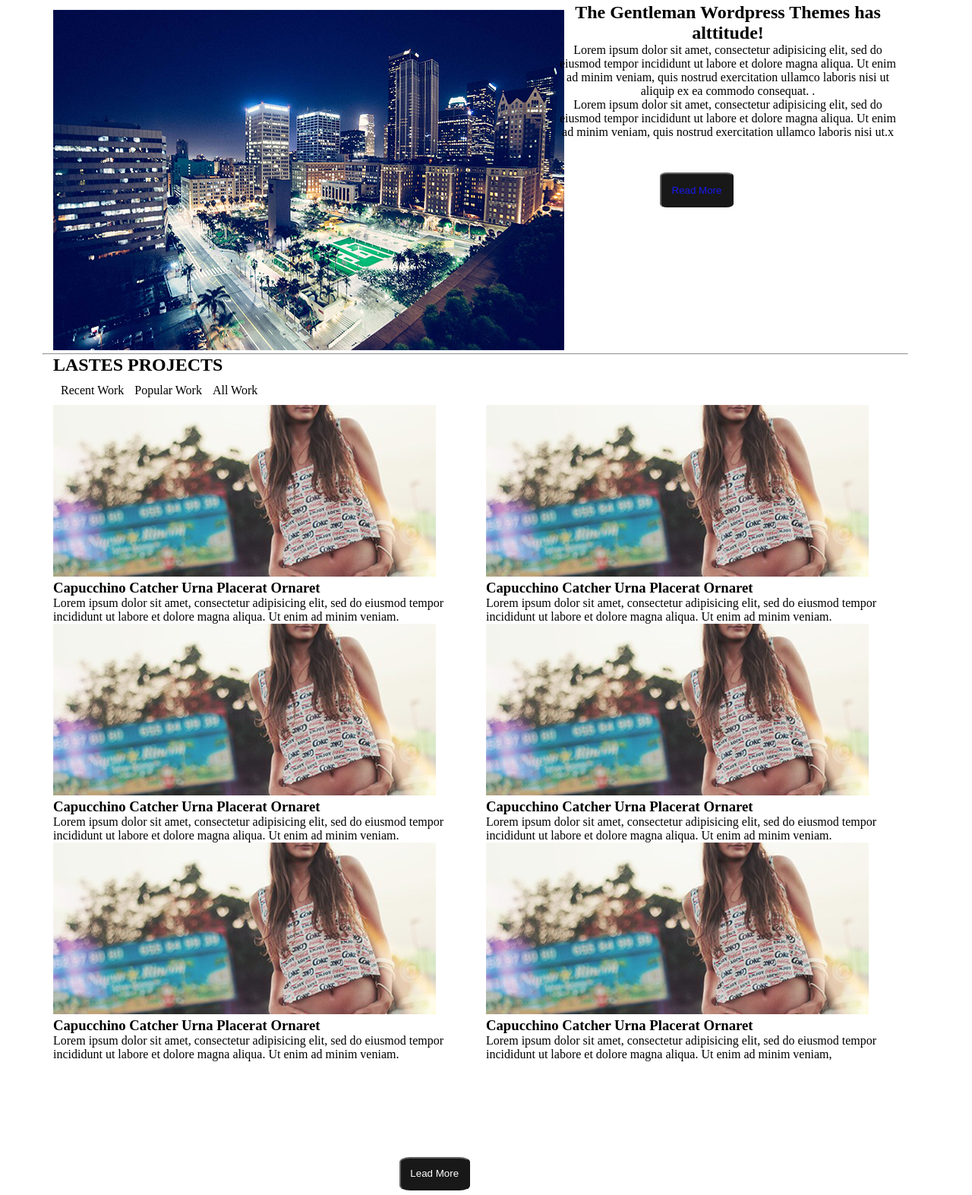
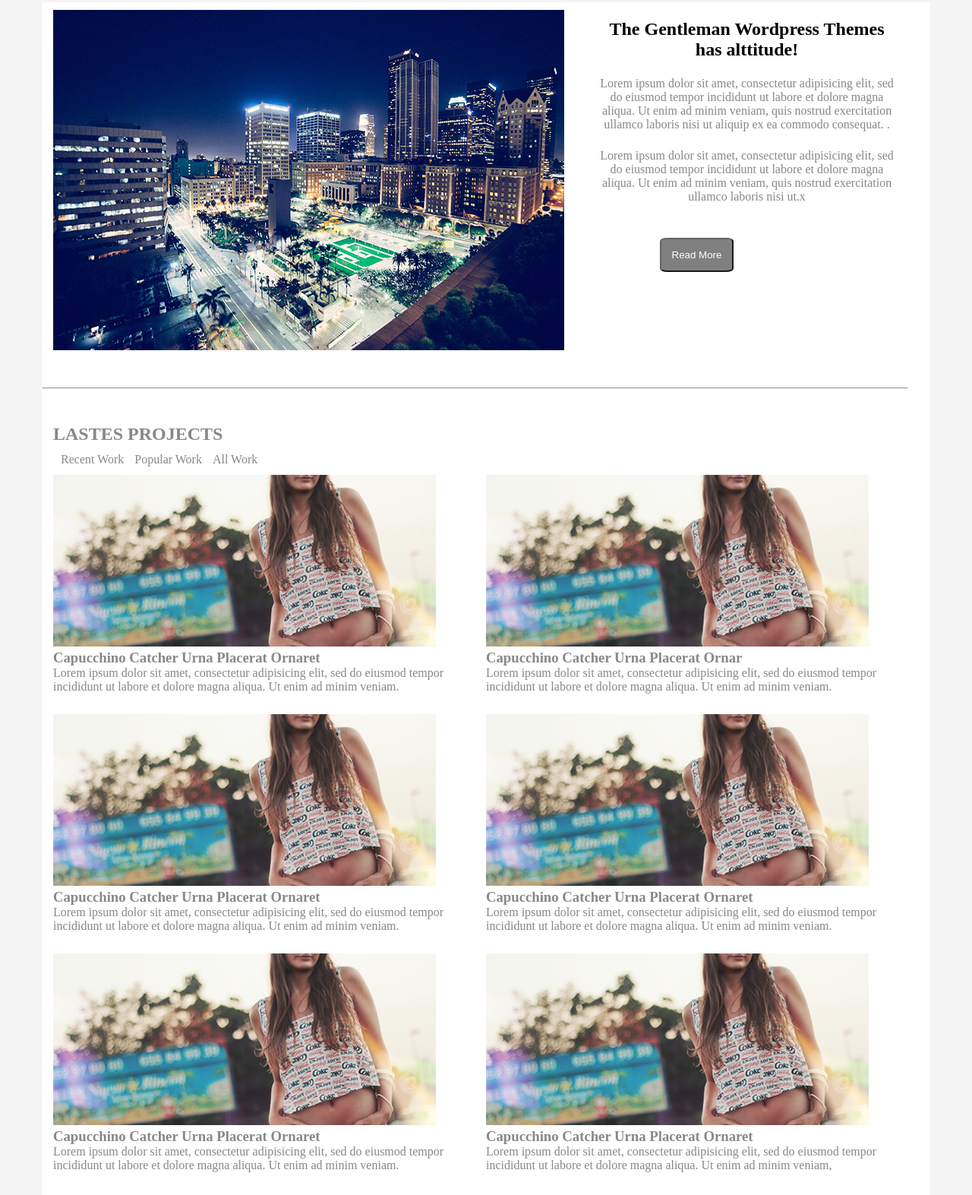
Before and after one commit to apariciozuniga/22_Gentleman, a plain HTML site: page index.html in a window 1280 px wide. Shown: the part 101-1674 px from the top of the page at 76% size. Drawn offline with Linux system fonts and the light colour scheme.

Commit message:
Se agregaron redes sociales y el color de letra

```diff
--- a/css/main.css
+++ b/css/main.css
@@ -5,8 +5,8 @@
 
 }
 .black{
-	background-color: black;
-	color: white;
+	background-color: #262626;
+	color: gray;
 	padding: 4%;
 	margin-bottom: 2%;
 	padding: 2%;
@@ -20,12 +20,12 @@ li{
 	margin-top: 10px;
 }
 .btn{
-	background-color: black;
 	padding: 3%;
 	border-radius: 10%;
 	margin-left: 30%;
 	margin-top: 10%;
 	opacity: 0.9;
+	background-color: #737373;
 }
 .list{
 
@@ -41,14 +41,19 @@ li{
 }
 a{
 	text-decoration: none;
+
 }
+.align{
+	margin-left: 50px;
+	margin-top: 5%;
+}
+
 .btn1{
 	padding: 1%;
 	border-radius: 15%;
 	margin-left: 42%;
 	margin-top: 10%;
-	background-color: black;
-	opacity: 0.9;
+	background-color: #4d4d4d;
 	color: white;
 	margin-bottom: 4%;
 }
@@ -73,3 +78,7 @@ a{
 .fondo{
 	background-color: white;
 }
+.top1{
+	margin-bottom: 4%;
+	margin-top: 4%;
+}
--- a/index.html
+++ b/index.html
@@ -17,11 +17,11 @@
 </head>
 <body>
 	<!-- Aqui va el código de su examnen ¡Que les vaya muy bien chicas! Yo se que lo harán genial :3 -->
-  <div class="container-fluid"><!--aqui empieza mi container-fluid todo el nav estar en container fluid-->
+  <div class="container-fluid bg-gray"><!--aqui empieza mi container-fluid todo el nav estar en container fluid-->
     <div class="row black">
       <nav>
         <div class="col-6">
-          <h1>The <b>Gentleman</b><h1><!--el encabezado-->
+          <h1 class="text-white">The <b>Gentleman</b><h1><!--el encabezado-->
         </div>
         <div class="col-6">
             <ul>
@@ -35,35 +35,35 @@
         </div>
       </nav>
   	</div>
-  </div>
-        <div class="container white ">
+  <div class="container fondo">
        <header>
-          <div class="row fondo bg-gray">
+    <div class="row fondo">
         <div class="col-7">
              <img  class="imagen"src="img/header.png" alt="Fondo de header"><!--aqui va  mi imagen de header con un col-6-->
          </div>
          <div class="col-5">
-              <h2 class="text-center">The Gentleman Wordpress Themes has alttitude!</h2>
-              <p class="text-center">Lorem ipsum dolor sit amet, consectetur adipisicing elit, sed do eiusmod
+              <h2 class="text-center align">The Gentleman Wordpress Themes has alttitude!</h2>
+              <p class="text-center text-gray align">Lorem ipsum dolor sit amet, consectetur adipisicing elit, sed do eiusmod
               tempor incididunt ut labore et dolore magna aliqua. Ut enim ad minim veniam,
               quis nostrud exercitation ullamco laboris nisi ut aliquip ex ea commodo
               consequat. .</p>
-              <p class="text-center">Lorem ipsum dolor sit amet, consectetur adipisicing elit, sed do eiusmod
+              <p class="text-center text-gray align ">Lorem ipsum dolor sit amet, consectetur adipisicing elit, sed do eiusmod
               tempor incididunt ut labore et dolore magna aliqua. Ut enim ad minim veniam,
               quis nostrud exercitation ullamco laboris nisi ut.x</p>
-              <button class="btn"><a href="#">Read More</a></button>
+              <button class="btn"><a  class="text-center text-white" href="#">Read More</a>
+              </button>
         </div>
        </div>
         </header><!--aqui termina header-->
         <section>
-          <div class="row"><hr>
+    <div class="row">
+    <hr class="top1">
         <div class="col-6">
-
-              <h2>LASTES PROJECTS</h2><!--titulo primer seccion-->
+            <h2 class="text-gray">LASTES PROJECTS</h2><!--titulo primer seccion-->
             <ul>
-                <li class="list">Recent Work</li>
-                <li class="list">Popular Work</li>
-                <li class="list">All Work</li>
+                <li class="list text-gray">Recent Work</li>
+                <li class="list text-gray">Popular Work</li>
+                <li class="list text-gray">All Work</li>
             </ul>
             </div>
         <div class="col-4"><!--imagenes de cuadritos-->
@@ -72,45 +72,43 @@
     <div class="row">
         <div class="col-6"><!--imagen col-6 de lado izquierdo-->
            	<img src="img/main-pic.png">
-              <h3>Capucchino Catcher Urna Placerat Ornaret</h3><!--texto principal de encabezado-->
-              <p>Lorem ipsum dolor sit amet, consectetur adipisicing elit, sed do eiusmod
+           	<h3 class="text-left text-gray" >Capucchino Catcher Urna Placerat Ornaret</h3><!--texto principal de encabezado-->
+           	<p class="text-left pb-5 text-gray">Lorem ipsum dolor sit amet, consectetur adipisicing elit, sed do eiusmod
               tempor incididunt ut labore et dolore magna aliqua. Ut enim ad minim veniam.</p>
         </div>
         <div class="col-6">
             <img src="img/main-pic.png"><!--imagen con col-6 de lado derecho-->
-              <h3 class="text-left">Capucchino Catcher Urna Placerat Ornaret</h3>
-              <p class="text-left">Lorem ipsum dolor sit amet, consectetur adipisicing elit, sed do eiusmod
+            <h3 class="text-left text-gray">Capucchino Catcher Urna Placerat Ornar</h3>
+            <p class="text-left pb-5 text-gray">Lorem ipsum dolor sit amet, consectetur adipisicing elit, sed do eiusmod
               tempor incididunt ut labore et dolore magna aliqua. Ut enim ad minim veniam.</p>
          </div>
     </div>
     <div class="row">
         <div class="col-6"><!--imagen col-6 de lado izquierdo-->
             <img src="img/main-pic.png">
-              <h3 class="text-left">Capucchino Catcher Urna Placerat Ornaret</h3>
-              <p class="text-left">Lorem ipsum dolor sit amet, consectetur adipisicing elit, sed do eiusmod
+            <h3 class="text-left text-gray">Capucchino Catcher Urna Placerat Ornaret</h3>
+            <p class="text-left pb-5 text-gray">Lorem ipsum dolor sit amet, consectetur adipisicing elit, sed do eiusmod
               tempor incididunt ut labore et dolore magna aliqua. Ut enim ad minim veniam. </p>
         </div>
          <div class="col-6">
             <img src="img/main-pic.png">
-              <h3 class="text-left">Capucchino Catcher Urna Placerat Ornaret</h3><!--imagen con col-6 de lado derecho-->
-              <p class="text-left">Lorem ipsum dolor sit amet, consectetur adipisicing elit, sed do eiusmod
+            <h3 class="text-left text-gray">Capucchino Catcher Urna Placerat Ornaret</h3><!--imagen con col-6 de lado derecho-->
+            <p class="text-left pb-5 text-gray">Lorem ipsum dolor sit amet, consectetur adipisicing elit, sed do eiusmod
               tempor incididunt ut labore et dolore magna aliqua. Ut enim ad minim veniam. </p>
          </div>
      </div>
     <div class="row">
         <div class="col-6"><!--imagen col-6 de lado izquierdo-->
             <img src="img/main-pic.png">
-              <h3 class="text-left">Capucchino Catcher Urna Placerat Ornaret</h3>
-              <p class="text-left">Lorem ipsum dolor sit amet, consectetur adipisicing elit, sed do eiusmod
+            <h3 class="text-left text-gray">Capucchino Catcher Urna Placerat Ornaret</h3>
+            <p class="text-left pb-5 text-gray">Lorem ipsum dolor sit amet, consectetur adipisicing elit, sed do eiusmod
               tempor incididunt ut labore et dolore magna aliqua. Ut enim ad minim veniam. </p>
         </div>
         <div class="col-6">
             <img src="img/main-pic.png">
-              <h3 class="text-left">Capucchino Catcher Urna Placerat Ornaret</h3><!--imagen con col-6 de lado derecho-->
-              <p class="text-left">Lorem ipsum dolor sit amet, consectetur adipisicing elit, sed do eiusmod
-              tempor incididunt ut labore et dolore magna aliqua. Ut enim ad minim veniam,
+            <h3 class="text-left text-gray">Capucchino Catcher Urna Placerat Ornaret</h3><!--imagen con col-6 de lado derecho-->
+            <p class="text-left pb-5 text-gray">Lorem ipsum dolor sit amet, consectetur adipisicing elit, sed do eiusmod tempor incididunt ut labore et dolore magna aliqua. Ut enim ad minim veniam,
               </p>
-            </div>
         </div>
     </div>
     </section>
@@ -118,7 +116,6 @@
     <div class="row">
         <div class="col-12">
             <button class="btn1">Lead More</button>
-          </div>
         </div>
         </div>
     </section>
@@ -130,17 +127,21 @@
         </div>
         <div class="col-9">
               <!--texto con col-9-->
-              <p class="text-left">My lastest WordPress theme, The Gentleman, just lunched! This theme has attitude</p>
+            <p class="text-left pd-0">My lastest WordPress theme, The Gentleman, just lunched! This theme has attitude</p>
             <p class="text-left">Check it out at ThemeForest: <span class="email"><b>http://t.co/asdasda</b></span> - I week ago</p>
         </div>
     </div>
+    </section>
     </div>
-        </div>
-        </section>
     <footer>
    <div class="container-fluid black">
         <div class="row"><!--empieza el footer-->
             <div class="col-4"><!--empiezan las redes sociales-->
+            <img src="icono/png/social-media-1.png" alt="">
+            <img src="icono/png/social-media.png" alt="">
+            <img src="icono/png/google-plus.png" alt="">
+            <img src="icono/png/dribbble.png" alt="">
+            <img src="icono/png/github.png" alt="">
 
             </div>
             <div class="col-4"><!--primer analisis-->
@@ -165,20 +166,18 @@
               </p>
             </div><!--espacio para clientes con col-3-->
             <div class="col-3">
-              <h4 class="text-white">Twitter Updates</h4>
+              <h4>Twitter Updates</h4>
               <button class="btnred">Follow</button><!--este es un boton rojo-->
               <p>Lorem ipsum dolor sit amet, consectetur adipisicing elit, sed do eiusmod psum dolor sit amet, consectetur adipisicing  .</p>
               <p>Lorem ipsum dolor sit amet, consectetur adipisicing elit, sed do eiusmod psum dolor sit amet, consectetur adipisicing .</p>
             </div><!--espacio para Twitter Updates-->
             <div class="col-3">
-              <h4 class="text-white">Address</h4>
+              <h4>Address</h4>
               <p>69-70 silicon Valley San Francisco, CA 99788 view on map</p>
               <p>1-800-275-2273</p>
-
-
             </div><!--espacio para address-->
             <div class="col-3">
-              <h4 class="text-white">Newsletter</h4>
+              <h4 >Newsletter</h4>
               <form>
                 <input type=" Email" name="email" value="Your Email" value=" send">
 
@@ -188,7 +187,7 @@
           <hr>
           <div class="row">
             <div class="col-12">
-                <p class="text-white text-center">Copyrigth 2012 The Gentleman. All reserved. W3C standar website valid (x)html/css.</p>
+                <p class=" text-center">Copyrigth 2012 The Gentleman. All reserved. W3C standar website valid (x)html/css.</p>
             </div>
           </div>
 
```
Also changed, not shown: icono/png/app-store.png (added), icono/png/dribbble.png (added), icono/png/github.png (added), icono/png/google-plus.png (added), icono/png/social-media-1.png (added), icono/png/social-media.png (added), 2 other files. Lines whose indentation alone changed are shown as unchanged.
